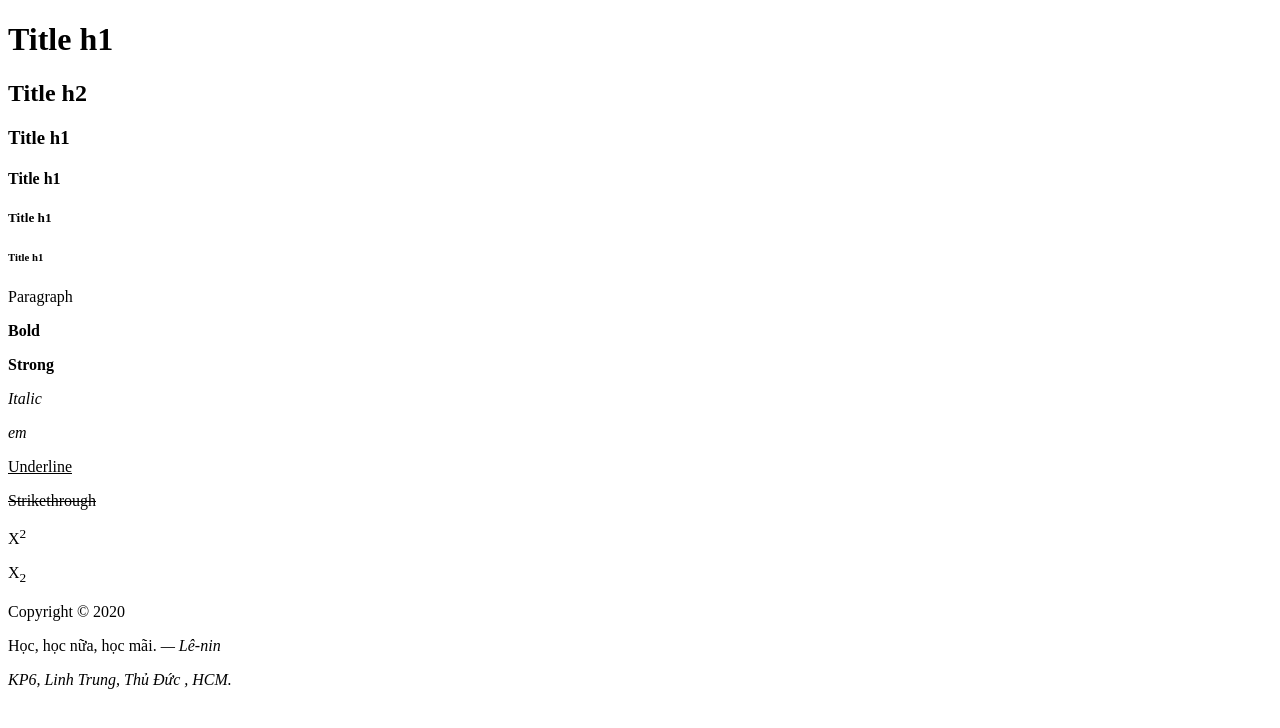
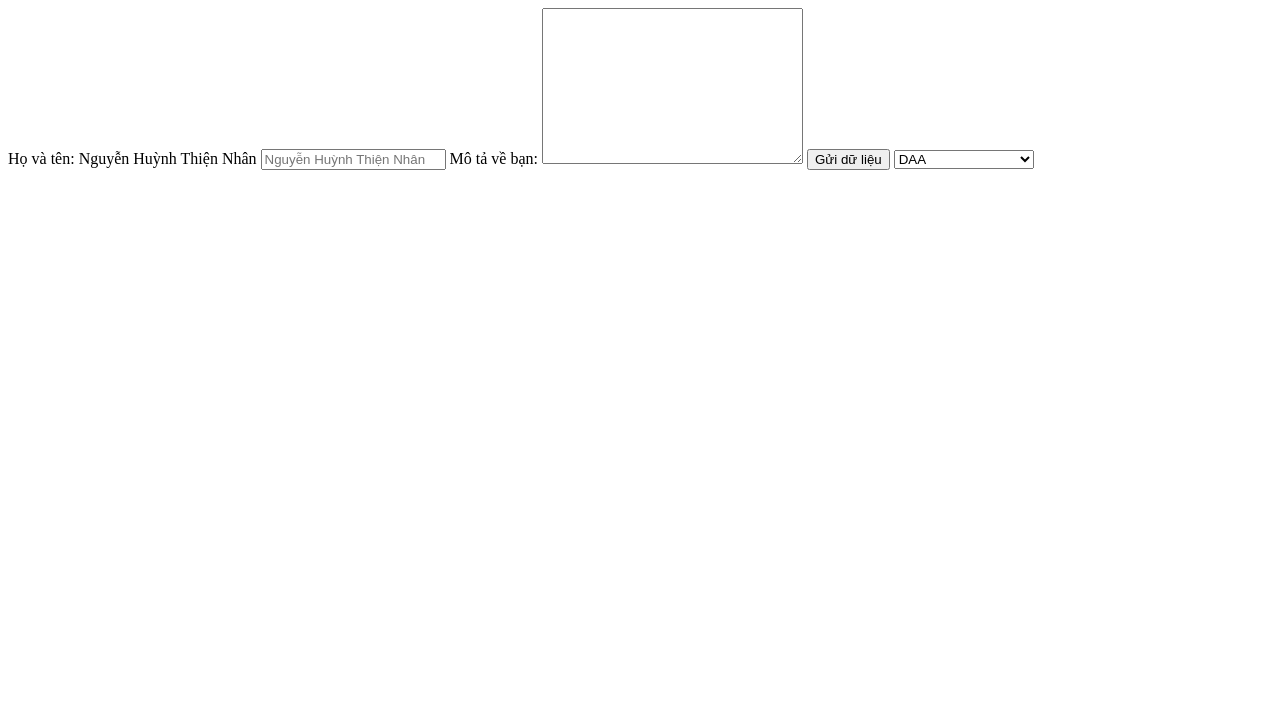
Before and after one commit to 25Dec/20521697-Web-IS207-N11-TMCL, a plain HTML site: page index.html in a window 1280 px wide. Drawn offline with Linux system fonts and the light colour scheme.

Commit message:
20521697-Form

```diff
--- a/index.html
+++ b/index.html
@@ -13,31 +13,42 @@
 		<title>Document</title>
 	</head>
 	<body>
-         <h1>Title h1</h1>
-    <h2>Title h2</h2>
-    <h3>Title h1</h3>
-    <h4>Title h1</h4>
-    <h5>Title h1</h5>
-    <h6>Title h1</h6>
-    <p>Paragraph</p>
-    <p><b>Bold</b></p>
-    <p><strong>Strong</strong></p>
-    <p><i>Italic</i></p>
-    <p><em>em</em></p>
-    <p><u>Underline</u></p>
-    <p><strike>Strikethrough</strike></p>
-    <p>X<sup>2</sup></p>
-    <p>X<sub>2</sub></p>
-    <!--https://unicode-table.com/en/00A9-->
-    <p>Copyright &#169; 2020</p>
-    <p>
-        </blockquote>Học, học nữa, học mãi.
-            <cite>&mdash; Lê-nin</cite>
-        </blockquote>
-    </p>
-    <p>
-        <address>KP6, Linh Trung, Thủ Đức , HCM.</address>
-    </p>
-
-    </body>
+		<form
+			action=""
+			method="GET"
+			accept-charset="UTF-8"
+		>
+			<label for="full-name">Họ và tên: Nguyễn Huỳnh Thiện Nhân</label>
+			<input
+				type="text"
+				name="full-name"
+				value=""
+				placeholder="Nguyễn Huỳnh Thiện Nhân"
+			/>
+			<label for="about-your-self">Mô tả về bạn:</label>
+			<textarea
+				name="about-your-self"
+				id=""
+				cols="30"
+				rows="10"
+			></textarea>
+			<input
+				type="submit"
+				value="Gửi dữ liệu"
+			/>
+			<select
+				name=""
+				id=""
+			>
+				<optgroup label="UIT">
+					<option value="">DAA</option>
+					<option value="">Website môn học</option>
+				</optgroup>
+				<optgroup label="Mạng xã hội">
+					<option value="">FB</option>
+					<option value="">Zalo</option>
+				</optgroup>
+			</select>
+		</form>
+	</body>
 </html>
```
